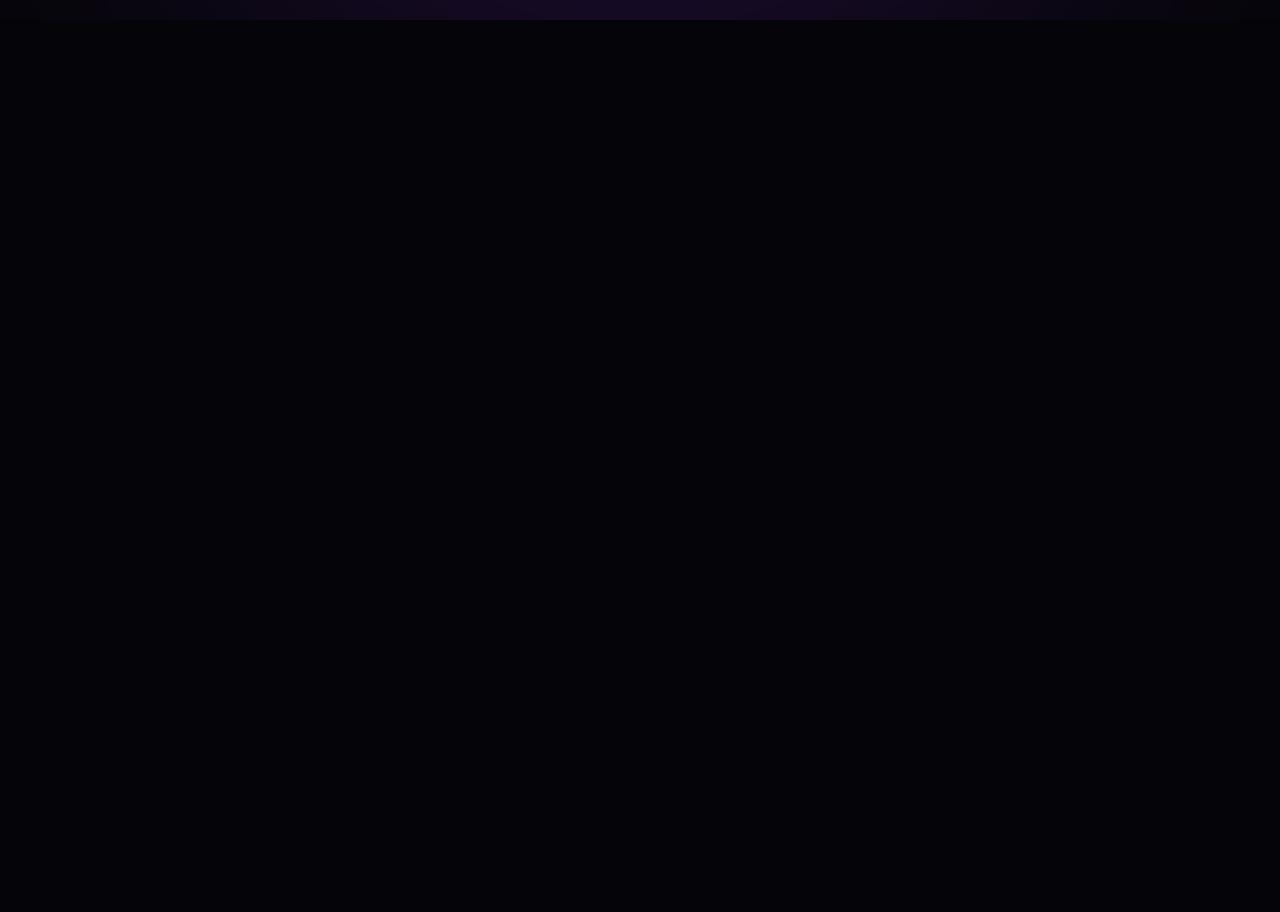
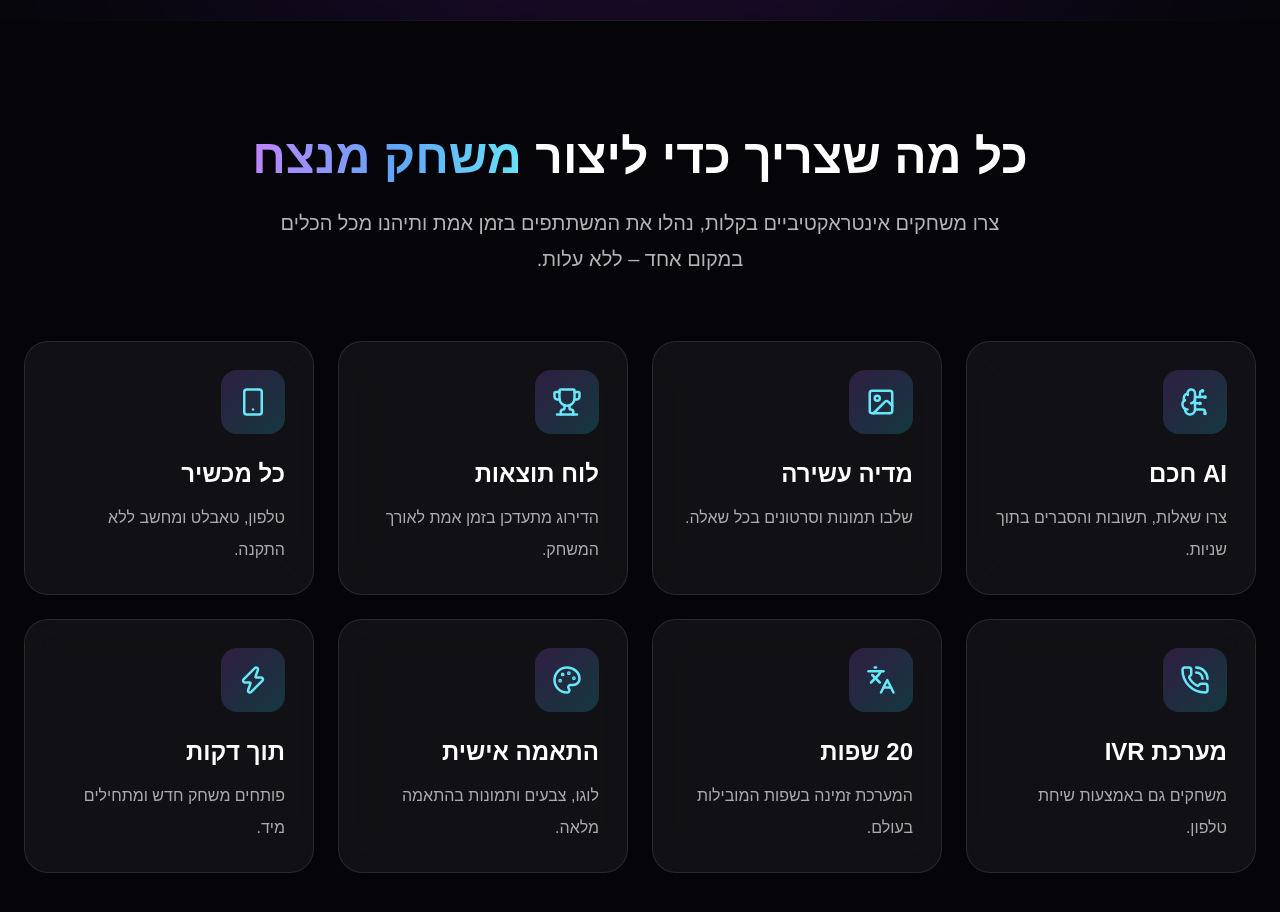
Before and after one commit to popera454-wq/MegaClick, a Next.js app: page / in a window 1280 px wide. Shown: the part 780-1692 px from the top of the page. Before the commit the page ends 800 px from the top, so only its background shows below. Built offline with nearby package versions, Linux system fonts and the light colour scheme; grey boxes are pictures that could not be loaded.

Commit message:
המשך דף הבית

```diff
--- a/app/page.tsx
+++ b/app/page.tsx
@@ -1,11 +1,17 @@
 import Navbar from "@/components/Navbar";
 import Hero from "@/components/Hero";
+import Features from "@/components/Features";
 
 export default function Home() {
   return (
     <main>
       <Navbar />
+
       <Hero />
+
+      <div className="h-px w-full bg-gradient-to-r from-transparent via-white/10 to-transparent" />
+
+      <Features />
     </main>
   );
 }
--- /dev/null
+++ b/components/Features.tsx
@@ -0,0 +1,189 @@
+"use client";
+
+import {
+  BrainCircuit,
+  ImageIcon,
+  Trophy,
+  Smartphone,
+  PhoneCall,
+  Languages,
+  Palette,
+  Zap,
+} from "lucide-react";
+
+import { motion } from "framer-motion";
+
+const features = [
+  {
+    icon: BrainCircuit,
+    title: "AI חכם",
+    description: "צרו שאלות, תשובות והסברים בתוך שניות.",
+  },
+  {
+    icon: ImageIcon,
+    title: "מדיה עשירה",
+    description: "שלבו תמונות וסרטונים בכל שאלה.",
+  },
+  {
+    icon: Trophy,
+    title: "לוח תוצאות",
+    description: "הדירוג מתעדכן בזמן אמת לאורך המשחק.",
+  },
+  {
+    icon: Smartphone,
+    title: "כל מכשיר",
+    description: "טלפון, טאבלט ומחשב ללא התקנה.",
+  },
+  {
+    icon: PhoneCall,
+    title: "מערכת IVR",
+    description: "משחקים גם באמצעות שיחת טלפון.",
+  },
+  {
+    icon: Languages,
+    title: "20 שפות",
+    description: "המערכת זמינה בשפות המובילות בעולם.",
+  },
+  {
+    icon: Palette,
+    title: "התאמה אישית",
+    description: "לוגו, צבעים ותמונות בהתאמה מלאה.",
+  },
+  {
+    icon: Zap,
+    title: "תוך דקות",
+    description: "פותחים משחק חדש ומתחילים מיד.",
+  },
+];
+
+export default function Features() {
+  return (
+    <section
+      id="features"
+      className="relative py-28 px-6 bg-[#050509]"
+    >
+      <div className="max-w-7xl mx-auto">
+
+        {/* TITLE */}
+
+        <motion.div
+          initial={{ opacity: 0, y: 25 }}
+          whileInView={{ opacity: 1, y: 0 }}
+          viewport={{ once: true }}
+          transition={{ duration: .6 }}
+          className="text-center mb-16"
+        >
+          <h2 className="text-5xl font-extrabold">
+            כל מה שצריך כדי ליצור
+            <span className="bg-gradient-to-r from-purple-400 via-blue-400 to-cyan-300 bg-clip-text text-transparent">
+              {" "}משחק מנצח
+            </span>
+          </h2>
+
+          <p className="mt-6 text-white/70 max-w-3xl mx-auto text-xl leading-9">
+            צרו משחקים אינטראקטיביים בקלות, נהלו את המשתתפים בזמן אמת
+            ותיהנו מכל הכלים במקום אחד – ללא עלות.
+          </p>
+        </motion.div>
+
+        {/* GRID */}
+
+        <div className="grid gap-6 sm:grid-cols-2 xl:grid-cols-4">
+
+          {features.map((feature, index) => {
+
+            const Icon = feature.icon;
+
+            return (
+
+              <motion.div
+                key={feature.title}
+                initial={{ opacity: 0, y: 25 }}
+                whileInView={{ opacity: 1, y: 0 }}
+                viewport={{ once: true }}
+                transition={{
+                  delay: index * .05,
+                  duration: .45,
+                }}
+                whileHover={{
+                  y: -8,
+                  scale: 1.02,
+                }}
+                className="
+                group
+                relative
+                overflow-hidden
+                rounded-3xl
+                border
+                border-white/10
+                bg-white/5
+                backdrop-blur-xl
+                p-7
+                transition-all
+                duration-300
+                hover:border-cyan-400/40
+                hover:shadow-[0_0_40px_rgba(34,211,238,.15)]
+                "
+              >
+
+                {/* Glow */}
+
+                <div
+                  className="
+                  absolute
+                  inset-0
+                  opacity-0
+                  group-hover:opacity-100
+                  transition
+                  duration-300
+                  bg-gradient-to-br
+                  from-purple-500/10
+                  via-blue-500/10
+                  to-cyan-400/10
+                  "
+                />
+
+                <div className="relative z-10">
+
+                  <div
+                    className="
+                    w-16
+                    h-16
+                    rounded-2xl
+                    flex
+                    items-center
+                    justify-center
+                    bg-gradient-to-br
+                    from-purple-500/20
+                    to-cyan-400/20
+                    mb-6
+                    "
+                  >
+                    <Icon
+                      size={30}
+                      className="text-cyan-300 transition-transform group-hover:rotate-6 group-hover:scale-110"
+                    />
+                  </div>
+
+                  <h3 className="text-2xl font-bold mb-3">
+                    {feature.title}
+                  </h3>
+
+                  <p className="text-white/65 leading-8">
+                    {feature.description}
+                  </p>
+
+                </div>
+
+              </motion.div>
+
+            );
+
+          })}
+
+        </div>
+
+      </div>
+    </section>
+  );
+}
```
Also changed, not shown: components/AISection.tsx (added).
